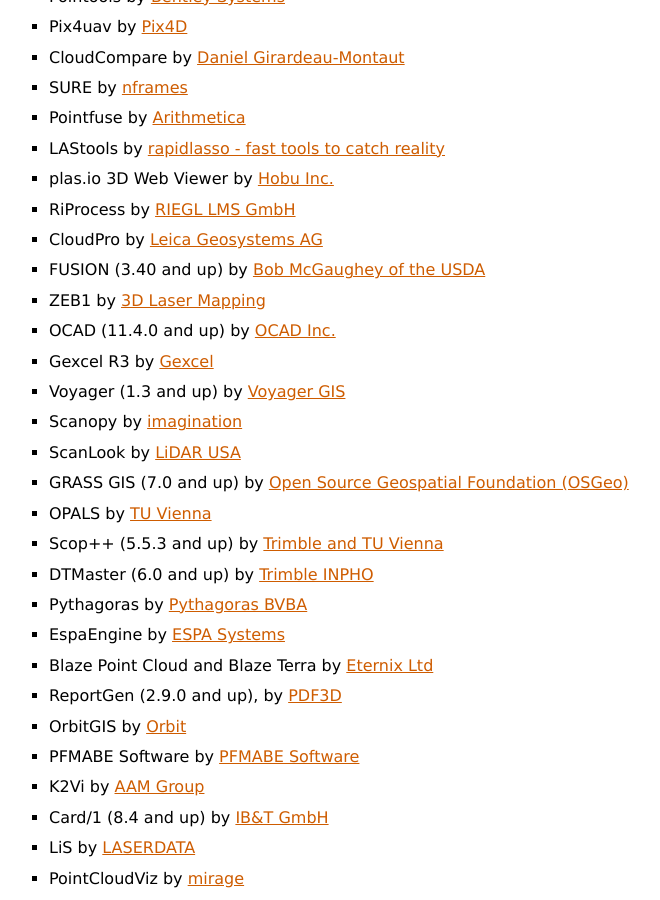
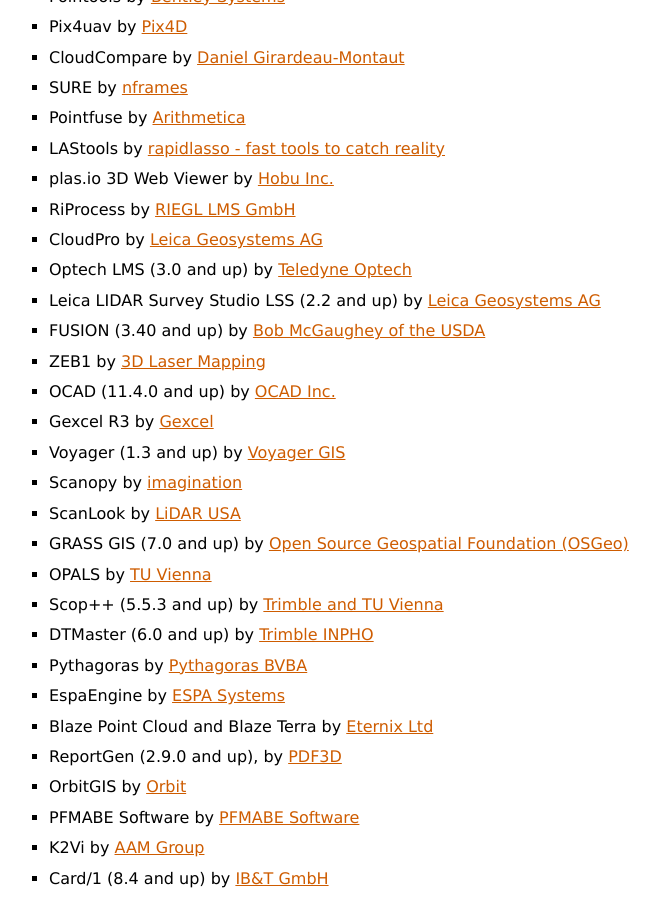
Before and after one commit to LASzip/LASzip, a Sphinx documentation site: the page built from docs/source/index.rst, in a window 1280 px wide and 900 px high, scrolled down 2341 px. Shown: the whole window, without its empty margins (55-715 px from the left). Built offline with Sphinx 7.4.7, drawn with Linux system fonts in a browser that asks for light colours.

Commit message:
Optech LMS and Leica Survey Studio support LAZ

```diff
--- a/docs/source/index.rst
+++ b/docs/source/index.rst
@@ -126,6 +126,8 @@
 * plas.io 3D Web Viewer by `Hobu Inc. <http://plas.io/>`_
 * RiProcess by `RIEGL LMS GmbH <http://www.riegl.com/>`_
 * CloudPro by `Leica Geosystems AG <http://www.leica-geosystems.com/en/About-us-News_360.htm?id=5380>`_
+* Optech LMS (3.0 and up) by `Teledyne Optech <http://www.teledyneoptech.com/index.php/product/optech-lms/>`_
+* Leica LIDAR Survey Studio LSS (2.2 and up) by `Leica Geosystems AG <http://www.leica-geosystems.com/en/About-us-News_360.htm?id=5960>`_
 * FUSION (3.40 and up) by `Bob McGaughey of the USDA <http://forsys.cfr.washington.edu/fusion/fusionlatest.html/>`_
 * ZEB1 by `3D Laser Mapping <http://www.3dlasermapping.com/index.php/products/handheld-mapping>`_
 * OCAD (11.4.0 and up) by `OCAD Inc. <http://ocad.com/blog/2013/11/ocad-11-4-0-supports-laz-files/>`_
```
